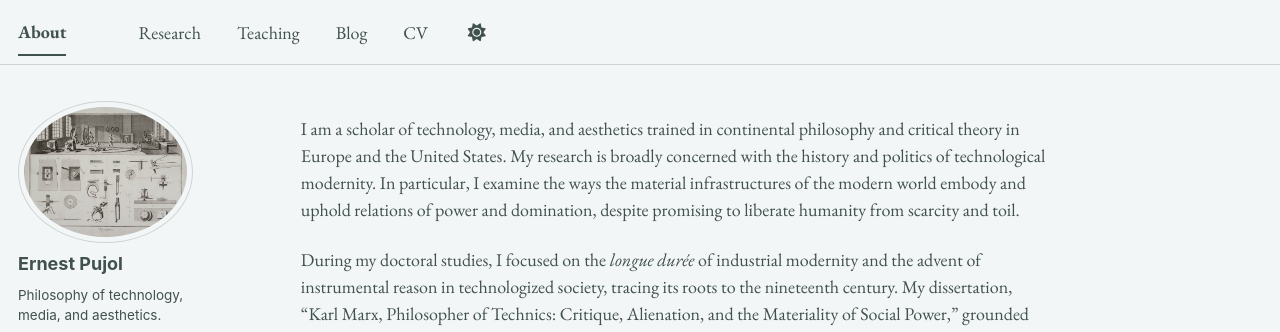
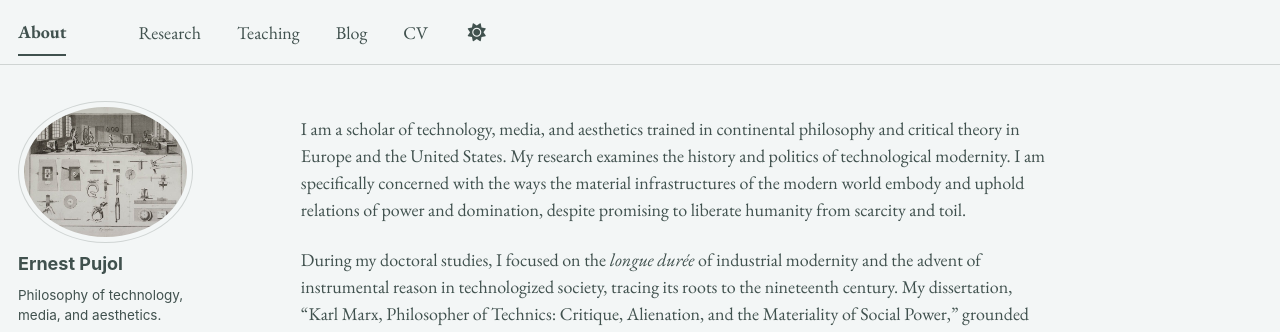
Before and after one commit to epujol90/epujol90.github.io, a Jekyll site: the page built from _pages/about.md, in a window 1280 px wide and 1042 px high. Shown: the top 332 px of the window. Built offline with Jekyll 4.4.1, drawn with Linux system fonts in a browser that asks for light colours; some web fonts are replaced; a script bundle is joined from its source files by our own code; library files that are not in the unit come from our copies.

Commit message:
Update about.md

```diff
--- a/_pages/about.md
+++ b/_pages/about.md
@@ -6,7 +6,7 @@ redirect_from:
   - /about/
   - /about.html
 ---
-I am a scholar of technology, media, and aesthetics trained in continental philosophy and critical theory in Europe and the United States. My research is broadly concerned with the history and politics of technological modernity. In particular, I examine the ways the material infrastructures of the modern world embody and uphold relations of power and domination, despite promising to liberate humanity from scarcity and toil.
+I am a scholar of technology, media, and aesthetics trained in continental philosophy and critical theory in Europe and the United States. My research examines the history and politics of technological modernity. I am specifically concerned with the ways the material infrastructures of the modern world embody and uphold relations of power and domination, despite promising to liberate humanity from scarcity and toil.
 
 During my doctoral studies, I focused on the _longue durée_ of industrial modernity and the advent of instrumental reason in technologized society, tracing its roots to the nineteenth century. My dissertation, “Karl Marx, Philosopher of Technics: Critique, Alienation, and the Materiality of Social Power,” grounded this historical inquiry in Marx’s engagement with the industrial literature of his time, reconstructing -- against prevailing productivist and economicist readings -- how he theorized the relationship between capitalism and modern technological transformations. I argued that Marx’s account of industrial development, though largely misunderstood by the Marxist tradition, presciently identified in the capitalist "subsumption" of the labor process the basis of the technocratic logic that mediates human-machine entanglements in advanced industrial society. I contend that this core principle of capitalist modernity has not only steered the course of the so-called information age but has also reasserted itself with renewed vigor in the contemporary AI project -- particularly in its claim to expand human autonomy by automating judgment and reason.
 
```
